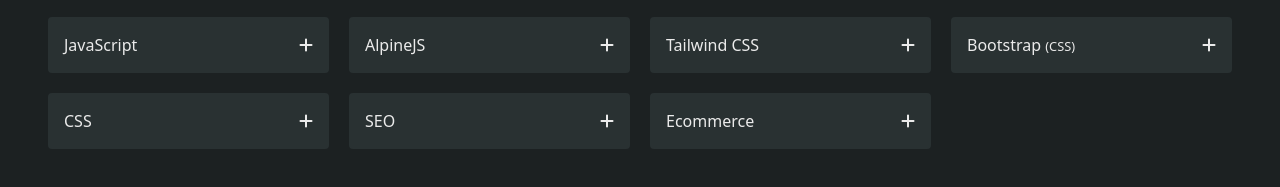
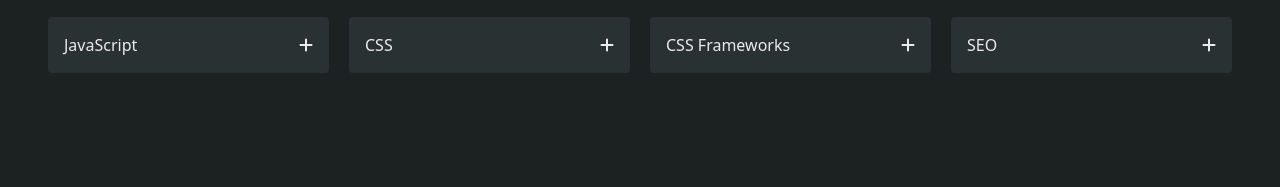
Before and after one commit to clarkedev/portfolio, a website: page index.html in a window 1280 px wide. Shown: the part 807-994 px from the top of the page. Drawn offline with nearby package versions, Linux system fonts and the light colour scheme.

Commit message:
categorize more

```diff
--- a/index.html
+++ b/index.html
@@ -135,37 +135,7 @@
                             :class="open ? '-rotate-45 text-lightsteel' : 'text-offwhite'"
                             class="fas fa-plus group-hover:text-lightsteel"></i>
                         </div>
-                        <div x-show="open">hello</div>
-                    </div>
-
-                    <div x-data="{open : false}" class="rounded bg-gunmetal p-4 h-fit">
-                        <div x-on:click="open = ! open" class="cursor-pointer flex flex-row justify-between items-center group">
-                            <p class="group-hover:text-lightsteel text-offwhite">AlpineJS</p>
-                            <i
-                            :class="open ? '-rotate-45 text-lightsteel' : 'text-offwhite'"
-                            class="fas fa-plus group-hover:text-lightsteel"></i>
-                        </div>
-                        <div x-show="open">hello</div>
-                    </div>
-
-                    <div x-data="{open : false}" class="rounded bg-gunmetal p-4 h-fit">
-                        <div x-on:click="open = ! open" class="cursor-pointer flex flex-row justify-between items-center group">
-                            <p class="group-hover:text-lightsteel text-offwhite">Tailwind CSS</p>
-                            <i
-                            :class="open ? '-rotate-45 text-lightsteel' : 'text-offwhite'"
-                            class="fas fa-plus group-hover:text-lightsteel"></i>
-                        </div>
-                        <div x-show="open">hello</div>
-                    </div>
-
-                    <div x-data="{open : false}" class="rounded bg-gunmetal p-4 h-fit">
-                        <div x-on:click="open = ! open" class="cursor-pointer flex flex-row justify-between items-center group">
-                            <p class="group-hover:text-lightsteel text-offwhite">Bootstrap <small>(CSS)</small></p>
-                            <i
-                            :class="open ? '-rotate-45 text-lightsteel' : 'text-offwhite'"
-                            class="fas fa-plus group-hover:text-lightsteel"></i>
-                        </div>
-                        <div x-show="open">hello</div>
+                        <div x-show="open">include alpinejs</div>
                     </div>
 
                     <div x-data="{open : false}" class="rounded bg-gunmetal p-4 h-fit">
@@ -180,17 +150,17 @@
 
                     <div x-data="{open : false}" class="rounded bg-gunmetal p-4 h-fit">
                         <div x-on:click="open = ! open" class="cursor-pointer flex flex-row justify-between items-center group">
-                            <p class="group-hover:text-lightsteel text-offwhite">SEO</p>
+                            <p class="group-hover:text-lightsteel text-offwhite">CSS Frameworks</p>
                             <i
                             :class="open ? '-rotate-45 text-lightsteel' : 'text-offwhite'"
                             class="fas fa-plus group-hover:text-lightsteel"></i>
                         </div>
-                        <div x-show="open">hello</div>
+                        <div x-show="open">tailwind and bootstrap</div>
                     </div>
 
                     <div x-data="{open : false}" class="rounded bg-gunmetal p-4 h-fit">
                         <div x-on:click="open = ! open" class="cursor-pointer flex flex-row justify-between items-center group">
-                            <p class="group-hover:text-lightsteel text-offwhite">Ecommerce</p>
+                            <p class="group-hover:text-lightsteel text-offwhite">SEO</p>
                             <i
                             :class="open ? '-rotate-45 text-lightsteel' : 'text-offwhite'"
                             class="fas fa-plus group-hover:text-lightsteel"></i>
```
Also changed, not shown: dist/style.css.
